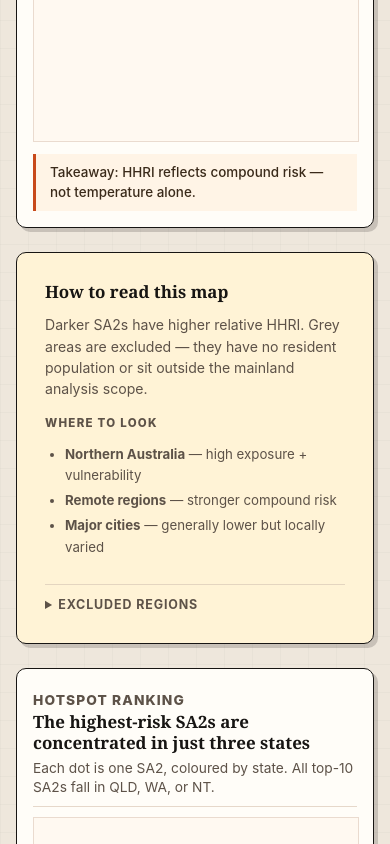
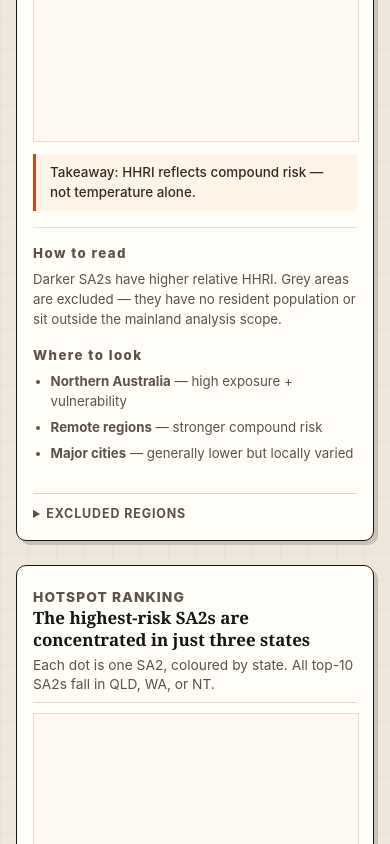
Before and after one commit to ViphouYim/FIT2179_A2_33459711, a plain HTML site: page index.html in a window 390 px wide. Shown: the part 3340-4184 px from the top of the page. Drawn offline with Linux system fonts and the light colour scheme; a script that the page names is missing.

Commit message:
redesign: s02 full-width map + 3-col annotation strip below chart

```diff
--- a/css/styles.css
+++ b/css/styles.css
@@ -1386,3 +1386,30 @@ p { line-height: 1.45; }
 @media (max-width: 700px) {
   .s02-header-top { flex-direction: column; align-items: flex-start; }
 }
+
+/* ── Section 02 map: full-width card + 3-col annotation strip ── */
+.s02-map-section { margin-bottom: 24px; }
+.map-annotation-strip {
+  display: grid;
+  grid-template-columns: repeat(3, 1fr);
+  gap: 16px 28px;
+  border-top: 1px solid rgba(23,21,19,.12);
+  padding-top: 16px;
+  margin-top: 8px;
+}
+.map-annotation-strip p,
+.map-annotation-strip li {
+  font-size: .83rem;
+  color: var(--muted);
+  line-height: 1.5;
+  margin: 6px 0 0;
+}
+.map-annotation-strip ul {
+  padding-left: 1.1em;
+  margin: 6px 0 0;
+}
+.map-annotation-strip li { margin-bottom: 3px; }
+.map-annotation-strip .mini-kicker { margin: 0; }
+@media (max-width: 700px) {
+  .map-annotation-strip { grid-template-columns: 1fr; }
+}
--- a/index.html
+++ b/index.html
@@ -130,8 +130,8 @@
       </div>
       <p class="section-title-intro">Heat-health risk is uneven across Australia. The map reveals where exposure, vulnerability and adaptive capacity combine into higher local risk.</p>
     </div>
-    <section class="grid feature-map">
-      <article class="panel chart-card map-card">
+    <section class="s02-map-section">
+      <article class="panel chart-card">
         <div class="chart-heading">
           <p class="chart-kicker">Spatial pattern</p>
           <h3>Heat-health risk is not evenly spread</h3>
@@ -139,16 +139,20 @@
         </div>
         <div id="map_hhri" class="chart map-chart"></div>
         <p class="chart-note">Takeaway: HHRI reflects compound risk — not temperature alone.</p>
-      </article>
-      <aside class="panel explainer-card">
-        <h3>How to read this map</h3>
-        <p class="map-how-to">Darker SA2s have higher relative HHRI. Grey areas are excluded — they have no resident population or sit outside the mainland analysis scope.</p>
-        <p class="mini-kicker">WHERE TO LOOK</p>
-        <ul class="map-legend-list">
-          <li><strong>Northern Australia</strong> — high exposure + vulnerability</li>
-          <li><strong>Remote regions</strong> — stronger compound risk</li>
-          <li><strong>Major cities</strong> — generally lower but locally varied</li>
+        <div class="map-annotation-strip">
+          <div>
+            <p class="mini-kicker">How to read</p>
+            <p>Darker SA2s have higher relative HHRI. Grey areas are excluded &#8212; they have no resident population or sit outside the mainland analysis scope.</p>
+          </div>
+          <div>
+            <p class="mini-kicker">Where to look</p>
+            <ul>
+              <li><strong>Northern Australia</strong> &#8212; high exposure + vulnerability</li>
+              <li><strong>Remote regions</strong> &#8212; stronger compound risk</li>
+              <li><strong>Major cities</strong> &#8212; generally lower but locally varied</li>
             </ul>
+          </div>
+          <div>
             <details class="excluded-details">
               <summary>Excluded regions</summary>
               <ul class="excluded-list">
@@ -157,7 +161,9 @@
                 <li><strong>Migratory / offshore / shipping zones:</strong> no fixed residents</li>
               </ul>
             </details>
-      </aside>
+          </div>
+        </div>
+      </article>
     </section>
 
     <section class="grid two-col">
```
Lines whose indentation alone changed are shown as unchanged.
